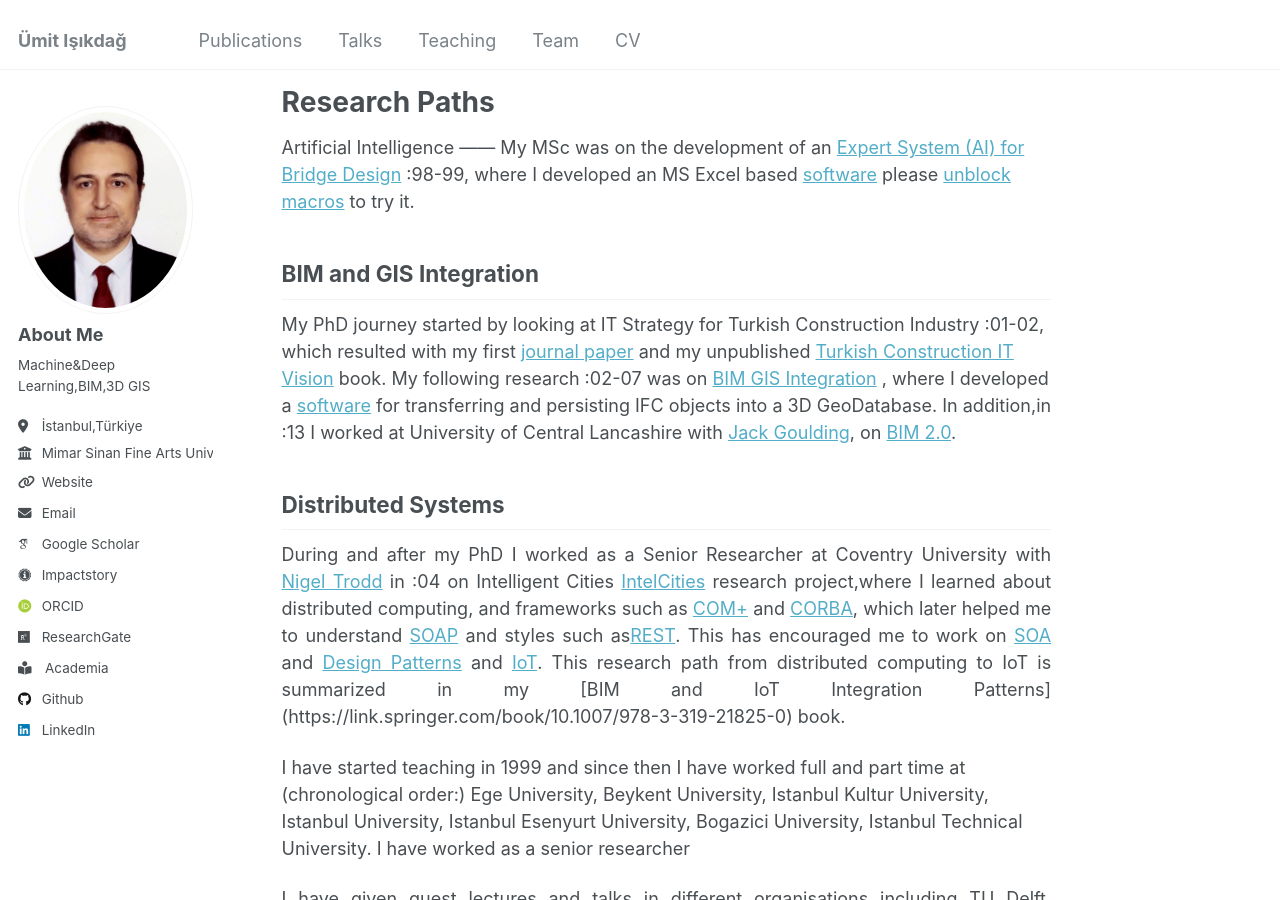
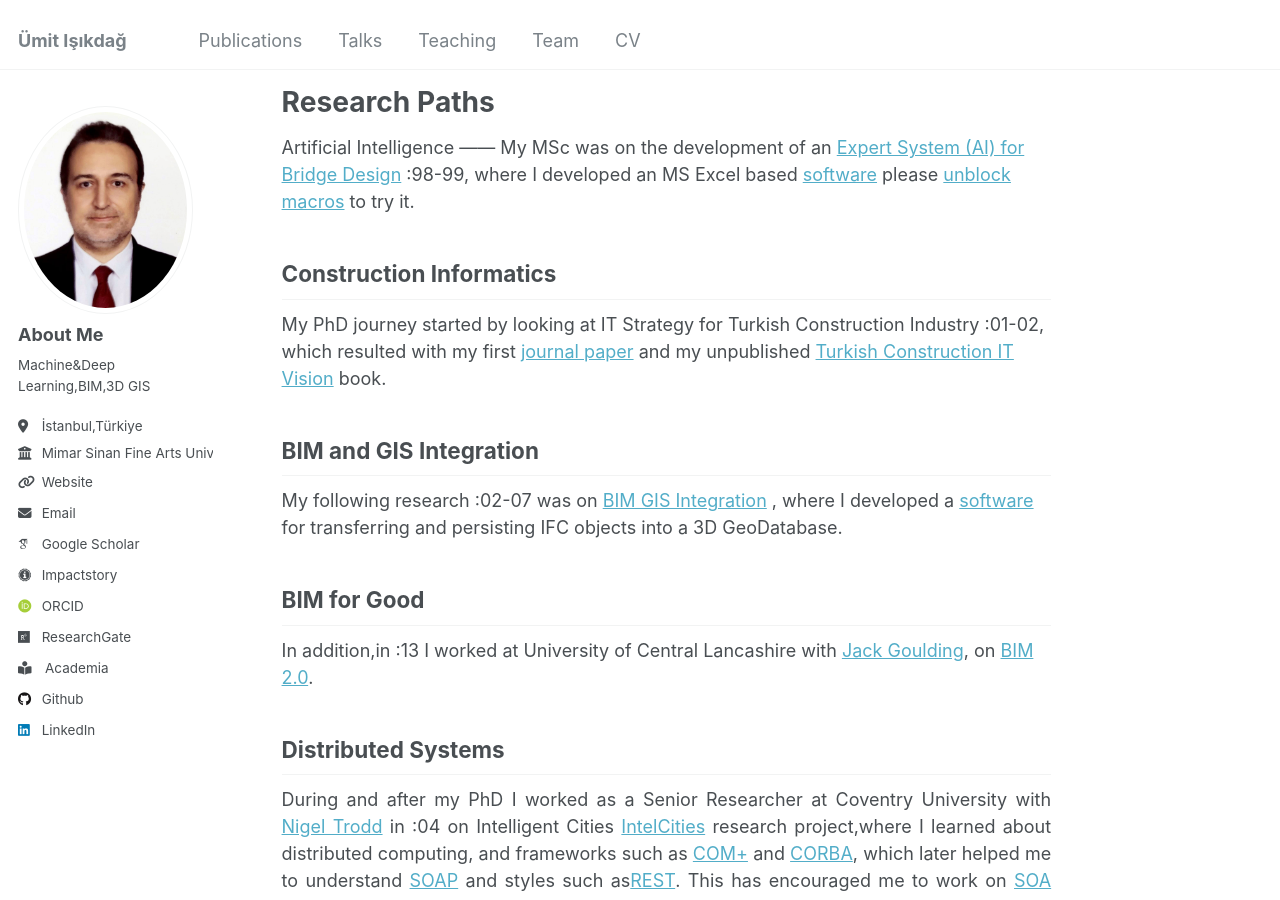
Before and after one commit to uisikdag/uisikdag.github.io, a Jekyll site: the page built from _pages/about.md, in a window 1280 px wide and 900 px high, scrolled down 295 px. Built offline with Jekyll 4.4.1, drawn with Linux system fonts in a browser that asks for light colours; some web fonts are replaced.

Commit message:
Update about.md

```diff
--- a/_pages/about.md
+++ b/_pages/about.md
@@ -26,12 +26,19 @@ Artificial Intelligence
 My MSc was on the development of an [Expert System (AI) for Bridge Design](files/msc_thesis.pdf) :98-99, where I developed an MS Excel based [software](files/msc_code.xls)
 please [unblock macros](https://learn.microsoft.com/en-en/microsoft-365-apps/security/internet-macros-blocked) to try it.
 
+Construction Informatics
+------
+My PhD journey started by looking at IT Strategy for Turkish Construction Industry :01-02, which resulted with my first [journal paper](https://www.emerald.com/insight/content/doi/10.1108/09699980410547595/full/html)
+ and my unpublished [Turkish Construction IT Vision](https://zenodo.org/records/1331943) book.
 
 BIM and GIS Integration
 ------
-My PhD journey started by looking at IT Strategy for Turkish Construction Industry :01-02, which resulted with my first [journal paper](https://www.emerald.com/insight/content/doi/10.1108/09699980410547595/full/html)
- and my unpublished [Turkish Construction IT Vision](https://zenodo.org/records/1331943) book. My following research :02-07 was on [BIM GIS Integration](https://salford-repository.worktribe.com/output/1434038/towards-the-implementation-of-building-information-models-in-geospatial-context)
-, where I developed a [software](https://www.youtube.com/playlist?list=PLjWRQUTDgLAPZ0EGWbw3UMj27GU4nMYFZ) for transferring and persisting IFC objects into a 3D GeoDatabase. In addition,in :13 I worked at University of Central Lancashire with
+ My following research :02-07 was on [BIM GIS Integration](https://salford-repository.worktribe.com/output/1434038/towards-the-implementation-of-building-information-models-in-geospatial-context)
+, where I developed a [software](https://www.youtube.com/playlist?list=PLjWRQUTDgLAPZ0EGWbw3UMj27GU4nMYFZ) for transferring and persisting IFC objects into a 3D GeoDatabase.
+
+BIM for Good
+------
+In addition,in :13 I worked at University of Central Lancashire with
 [Jack Goulding](https://www.linkedin.com/in/jack-goulding-a0412614), on [BIM 2.0](https://www.emerald.com/insight/content/doi/10.1108/14714171111148990/full/html).
 
 Distributed Systems
```
